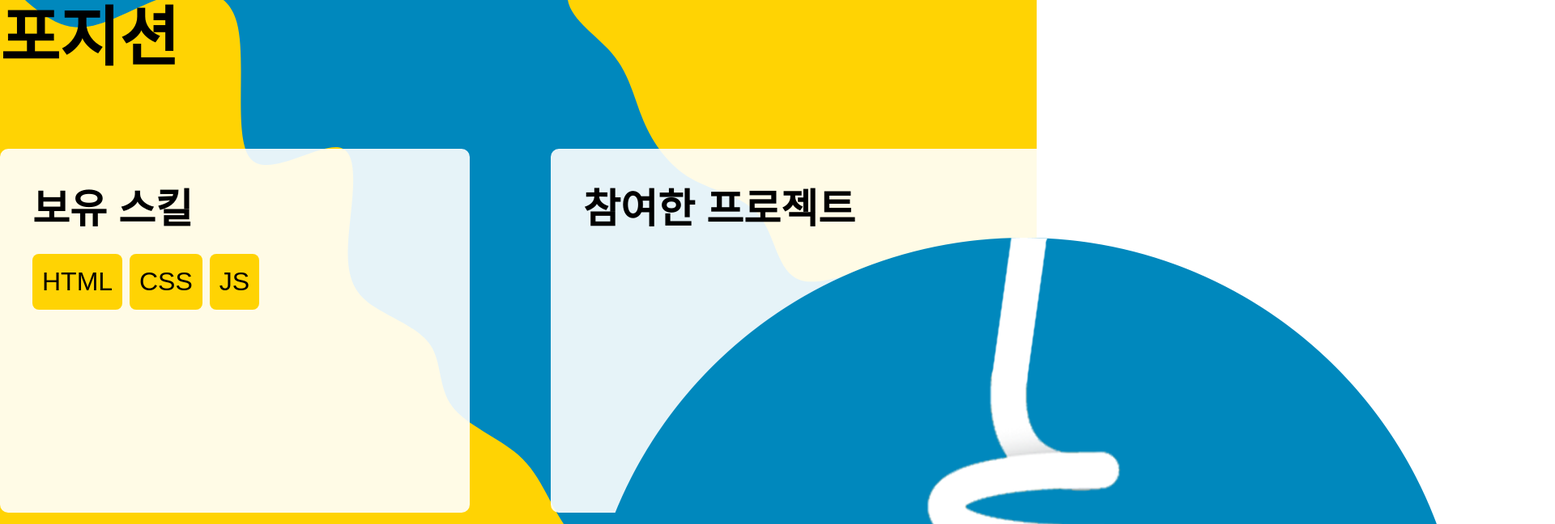
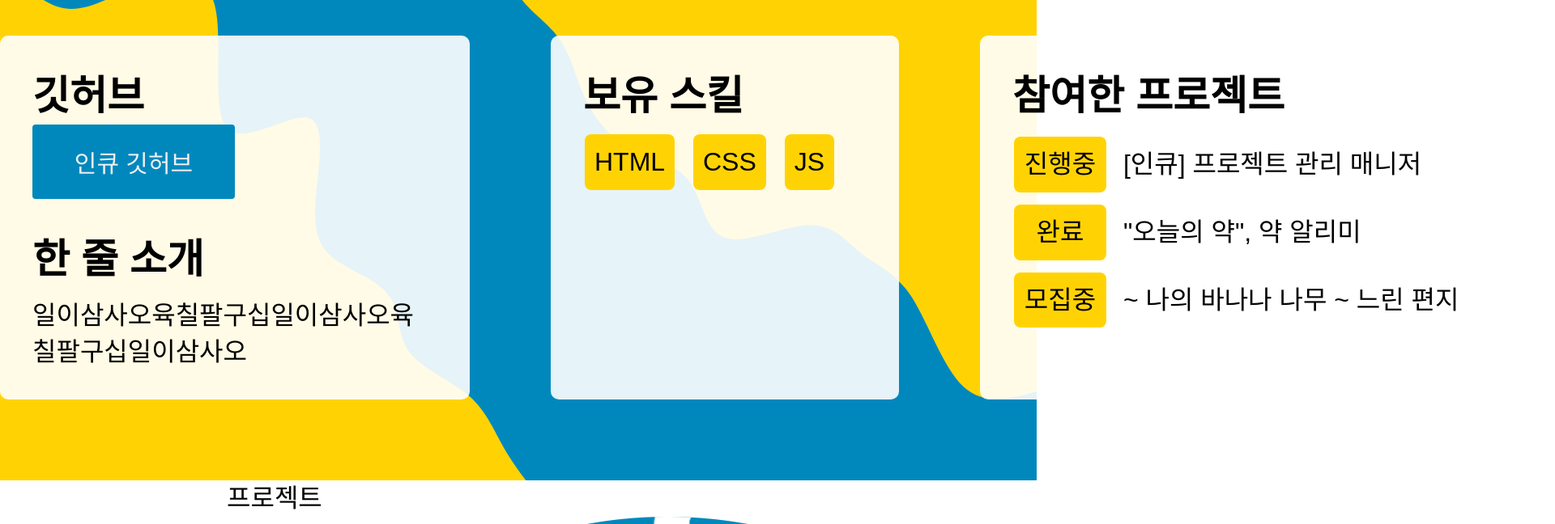
Before and after one commit to InQ-InQ-InQ-InQ-InQ/InQ_PJ_Manager_Web, a plain HTML site: page home.html in a window 1280 px wide. Shown: the part 408-1056 px from the top of the page at 81% size, 1920 px wide, since content can reach past the window. Drawn offline with nearby package versions, Linux system fonts and the light colour scheme.

Commit message:
home member information 완성

```diff
--- a/css/common.css
+++ b/css/common.css
@@ -26,6 +26,7 @@ img {
 a {
   /* 모든 a태그의 밑줄을 없애기 */
   text-decoration: none;
+  color: var(--font-black);
 }
 input,
 select {
--- a/css/home.css
+++ b/css/home.css
@@ -39,12 +39,12 @@
 .member-info .inner {
   color: var(--font-black);
   width: 2000px;
-  padding-top: 200px;
+  padding-top: 100px;
   /* margin: 0 auto;
   position: relative; */
 }
 .member-info .text-title {
-  margin-bottom: 80px;
+  margin-bottom: 40px;
 }
 .member-info .text-title .title {
   font-size: var(--title-font);
@@ -65,9 +65,33 @@
   background-color: rgba(255,255,255,0.9);
   /* rgba를 활용함으로 배경만 투명하게 함 */
 }
+.member-info .text-body .row .member-detail {
+  width: 500px;
+  margin: 40px;
+}
+.member-info .text-body .row .member-detail .detail-title {
+  font-size: var(--sub-title-font);
+  font-weight: 600;
+}
+.member-info .text-body .row .member-detail .detail-title .btn {
+  /* display: inline-block;
+  border-radius: 8px;
+  background-color: var(--inq-yellow);
+  text-align: center;
+  padding: 12px;
+  margin: 3px 12px 0 2px; */
+}
+.member-info .text-body .row .member-detail .detail-content.a-font {
+  display: inline-block;
+  margin: 12px 0;
+  color: var(--inq-white);
+}
+.member-info .text-body .row .member-detail .detail-content {
+  display: inline-block;
+  margin: 12px 0;
+}
 .member-info .text-body .row .member-skill {
-  width: 500px;
-  height: 200px;
+  width: 350px;
   margin: 40px;
 }
 .member-info .text-body .row .member-skill .skill-title {
@@ -81,11 +105,10 @@
   background-color: var(--inq-yellow);
   /* 색상 랜덤으로 바뀌게 하고 싶음 */
   padding: 12px;
-  margin-top: 20px;
+  margin: 12px 12px 0 2px;
 }
 .member-info .text-body .row .member-project {
-  width: 1000px;
-  height: 200px;
+  width: 750px;
   margin: 40px;
 }
 .member-info .text-body .row .member-project .project-title {
@@ -94,8 +117,21 @@
 
 }
 .member-info .text-body .row .member-project .project-content {
+  margin: 12px 0;
+}
+.member-info .text-body .row .member-project .project-content .project-progress {
+  display: inline-block;
+  border-radius: 8px;
+  background-color: var(--inq-yellow);
+  /* 각 진행상황마다 색을 다르게 하고 싶음 */
+  width: 90px;
+  text-align: center;
+  padding: 12px;
+  margin: 3px 12px 0 2px;
+}
+/* .member-info .text-body .row .member-project .project-content .project-progress::after {
+  content: " |";
+} */
+.member-info .text-body .row .member-project .project-content .project-name {
 
 }
-.member-info .text-body .row .member-project .project-content .project-sildes {
-
-}
--- a/home.html
+++ b/home.html
@@ -38,6 +38,18 @@
       </div>
       <div class="text-body">
         <div class="row">
+          <div class="member-detail">
+            <div class="detail-title">깃허브</div>
+              <button class="btn btn--blue-reverse " type="button">
+                <a class="detail-content a-font" href="https://github.com/InQ-InQ-InQ-InQ-InQ/InQ_PJ_Manager_Web">인큐 깃허브</a>
+              </button>
+          </div>
+          <div class="member-detail">
+            <div class="detail-title">한 줄 소개</div>
+              <span class="detail-content">일이삼사오육칠팔구십일이삼사오육칠팔구십일이삼사오</span>
+          </div>
+        </div>
+        <div class="row">
           <div class="member-skill">
             <div class="skill-title">보유 스킬</div>
             <span class="skill-content">HTML</span>
@@ -48,29 +60,24 @@
         <div class="row">
           <div class="member-project">
             <div class="project-title">참여한 프로젝트</div>
-            <div class="project-content">
-              <div class="project-sildes">
-                <div class="cards">
-                  <div class="card-image">
-                    <img class="image-full" src="./images/inq_logo.png" alt="card_image" />
-                    <div class="image-title">프로젝트 관리 매니저</div>
-                  </div>
-                  <div class="card-info">
-                    <div class="info-left">
-                      <div class="info-recruit">
-                        진행기간
-                        <span class="recruit-date">22.05.10 - 22.05.20</span>
-                      </div>
-                    </div>
-                    <div class="info-right">
-                      <div class="info-progress">
-                        진행중
-                      </div>
-                    </div>
-                  </div>
-                </div>
+            <a href="javascript:void(0)">
+              <div class="project-content">
+                <span class="project-progress">진행중</span>
+                <span class="project-name">[인큐] 프로젝트 관리 매니저</span>
               </div>
-            </div>
+            </a>
+            <a href="javascript:void(0)">
+              <div class="project-content">
+                <span class="project-progress">완료</span>
+                <span class="project-name">"오늘의 약", 약 알리미</span>
+              </div>
+            </a>
+            <a href="javascript:void(0)">
+              <div class="project-content">
+                <span class="project-progress">모집중</span>
+                <span class="project-name">~ 나의 바나나 나무 ~ 느린 편지</span>
+              </div>
+            </a>
           </div>
         </div>
       </div>
```
Also changed, not shown: 1 other file.
